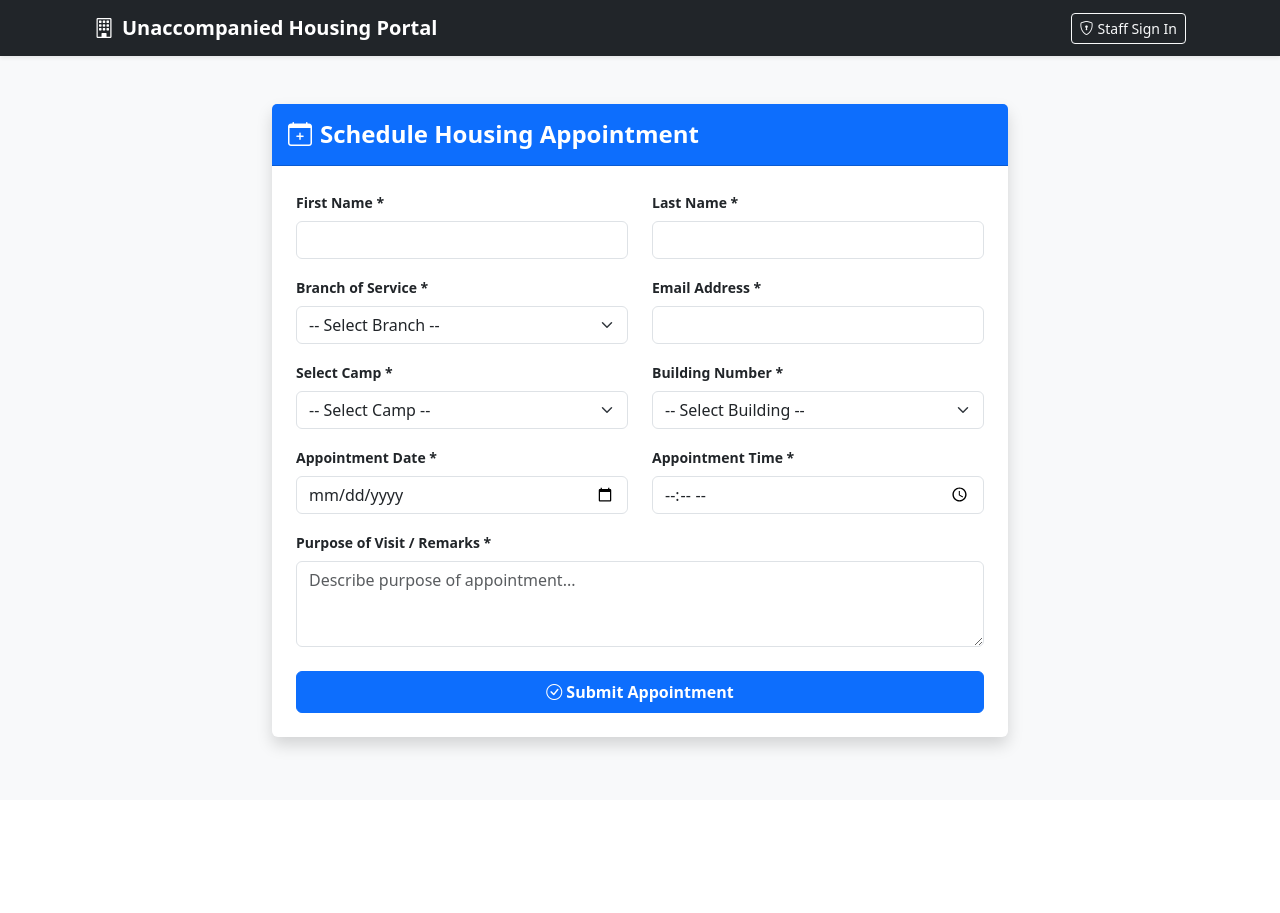
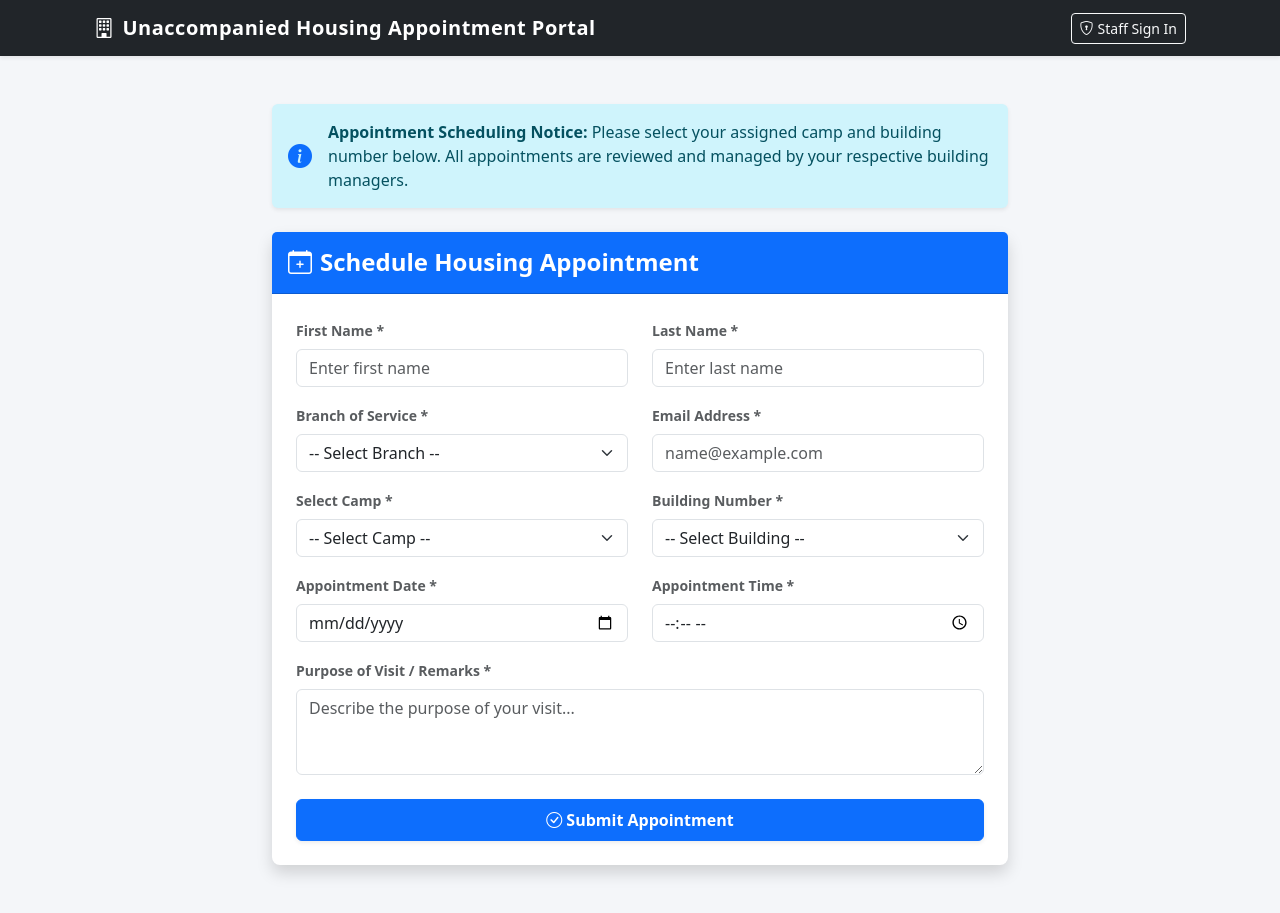
Before and after one commit to HaisaiOjisanoki/housing-booking-app, a Flask app: page / in a window 1280 px wide. Before the commit the page ends 753 px from the top, so only its background shows below. Run offline with Flask 3, Linux system fonts and the light colour scheme.

Commit message:
Restore original polished UI and lunch block validation while keeping server-side state sync for bookings

```diff
--- a/templates/index.html
+++ b/templates/index.html
@@ -6,13 +6,25 @@
     <title>Unaccompanied Housing Appointment Portal</title>
     <link href="https://cdn.jsdelivr.net/npm/bootstrap@5.3.0/dist/css/bootstrap.min.css" rel="stylesheet">
     <link href="https://cdn.jsdelivr.net/npm/bootstrap-icons@1.10.5/font/bootstrap-icons.css" rel="stylesheet">
+    <style>
+        body {
+            background-color: #f4f6f9;
+        }
+        .card {
+            border: none;
+            border-radius: 0.5rem;
+        }
+        .navbar-brand {
+            letter-spacing: 0.5px;
+        }
+    </style>
 </head>
-<body class="bg-light" onload="initPublicPortal()">
+<body onload="initPublicPortal()">
 
     <nav class="navbar navbar-dark bg-dark shadow-sm">
         <div class="container px-4">
             <span class="navbar-brand fw-bold">
-                <i class="bi bi-building me-2"></i>Unaccompanied Housing Portal
+                <i class="bi bi-building me-2"></i>Unaccompanied Housing Appointment Portal
             </span>
             <a href="{{ url_for('login') }}" class="btn btn-outline-light btn-sm">
                 <i class="bi bi-shield-lock me-1"></i>Staff Sign In
@@ -22,8 +34,17 @@
 
     <div class="container py-5">
         <div class="row justify-content-center">
-            <div class="col-md-8">
-                <div class="card shadow border-0">
+            <div class="col-lg-8">
+
+                <!-- Notice Banner -->
+                <div class="alert alert-info shadow-sm mb-4 border-0 d-flex align-items-center">
+                    <i class="bi bi-info-circle-fill fs-4 me-3 text-primary"></i>
+                    <div>
+                        <strong>Appointment Scheduling Notice:</strong> Please select your assigned camp and building number below. All appointments are reviewed and managed by your respective building managers.
+                    </div>
+                </div>
+
+                <div class="card shadow">
                     <div class="card-header bg-primary text-white py-3">
                         <h4 class="mb-0 fw-bold"><i class="bi bi-calendar-plus me-2"></i>Schedule Housing Appointment</h4>
                     </div>
@@ -31,17 +52,17 @@
                         <form id="bookingForm" onsubmit="submitBooking(event)">
                             <div class="row mb-3">
                                 <div class="col-md-6">
-                                    <label class="form-label small fw-bold">First Name *</label>
-                                    <input type="text" id="firstName" class="form-control" required>
+                                    <label class="form-label small fw-bold text-muted">First Name *</label>
+                                    <input type="text" id="firstName" class="form-control" required placeholder="Enter first name">
                                 </div>
                                 <div class="col-md-6">
-                                    <label class="form-label small fw-bold">Last Name *</label>
-                                    <input type="text" id="lastName" class="form-control" required>
+                                    <label class="form-label small fw-bold text-muted">Last Name *</label>
+                                    <input type="text" id="lastName" class="form-control" required placeholder="Enter last name">
                                 </div>
                             </div>
                             <div class="row mb-3">
                                 <div class="col-md-6">
-                                    <label class="form-label small fw-bold">Branch of Service *</label>
+                                    <label class="form-label small fw-bold text-muted">Branch of Service *</label>
                                     <select id="branch" class="form-select" required>
                                         <option value="">-- Select Branch --</option>
                                         <option value="USMC">USMC</option>
@@ -52,19 +73,19 @@
                                     </select>
                                 </div>
                                 <div class="col-md-6">
-                                    <label class="form-label small fw-bold">Email Address *</label>
-                                    <input type="email" id="email" class="form-control" required>
+                                    <label class="form-label small fw-bold text-muted">Email Address *</label>
+                                    <input type="email" id="email" class="form-control" required placeholder="name@example.com">
                                 </div>
                             </div>
                             <div class="row mb-3">
                                 <div class="col-md-6">
-                                    <label class="form-label small fw-bold">Select Camp *</label>
+                                    <label class="form-label small fw-bold text-muted">Select Camp *</label>
                                     <select id="campSelect" class="form-select" required onchange="updateBuildingDropdown()">
                                         <option value="">-- Select Camp --</option>
                                     </select>
                                 </div>
                                 <div class="col-md-6">
-                                    <label class="form-label small fw-bold">Building Number *</label>
+                                    <label class="form-label small fw-bold text-muted">Building Number *</label>
                                     <select id="buildingSelect" class="form-select" required>
                                         <option value="">-- Select Building --</option>
                                     </select>
@@ -72,28 +93,42 @@
                             </div>
                             <div class="row mb-3">
                                 <div class="col-md-6">
-                                    <label class="form-label small fw-bold">Appointment Date *</label>
+                                    <label class="form-label small fw-bold text-muted">Appointment Date *</label>
                                     <input type="date" id="bookingDate" class="form-control" required>
                                 </div>
                                 <div class="col-md-6">
-                                    <label class="form-label small fw-bold">Appointment Time *</label>
-                                    <input type="time" id="bookingTime" class="form-control" required>
+                                    <label class="form-label small fw-bold text-muted">Appointment Time *</label>
+                                    <input type="time" id="bookingTime" class="form-control" required onchange="validateTimeSlot()">
+                                    <div id="timeWarning" class="form-text text-danger d-none small">Appointments are restricted during lunch hours (11:30 - 13:00).</div>
                                 </div>
                             </div>
                             <div class="mb-4">
-                                <label class="form-label small fw-bold">Purpose of Visit / Remarks *</label>
-                                <textarea id="purpose" class="form-control" rows="3" required placeholder="Describe purpose of appointment..."></textarea>
+                                <label class="form-label small fw-bold text-muted">Purpose of Visit / Remarks *</label>
+                                <textarea id="purpose" class="form-control" rows="3" required placeholder="Describe the purpose of your visit..."></textarea>
                             </div>
-                            <button type="submit" class="btn btn-primary w-100 fw-bold py-2">
+                            <button type="submit" id="submitBtn" class="btn btn-primary w-100 fw-bold py-2 shadow-sm">
                                 <i class="bi bi-check-circle me-1"></i>Submit Appointment
                             </button>
                         </form>
 
-                        <div id="successCard" class="alert alert-success mt-4 d-none">
-                            <h5 class="fw-bold"><i class="bi bi-check-circle-fill me-2"></i>Appointment Booked Successfully!</h5>
-                            <p class="mb-1">Your confirmation code is: <strong id="assignedConfirmationCode" class="text-dark fs-5"></strong></p>
-                            <p class="small text-muted mb-0">Please save this code for your records. Assigned building managers can now view and manage your appointment.</p>
-                            <button class="btn btn-outline-success btn-sm mt-3" onclick="resetForm()">Book Another Appointment</button>
+                        <!-- Success Confirmation View -->
+                        <div id="successCard" class="text-center py-4 d-none">
+                            <div class="mb-3">
+                                <i class="bi bi-check-circle-fill text-success" style="font-size: 3.5rem;"></i>
+                            </div>
+                            <h3 class="fw-bold text-dark mb-2">Appointment Booked Successfully!</h3>
+                            <p class="text-muted mb-4">Your appointment has been logged and sent to the assigned building managers.</p>
+
+                            <div class="bg-light border rounded p-3 mb-4 d-inline-block px-5">
+                                <span class="small text-muted d-block uppercase fw-bold">Confirmation Code</span>
+                                <span id="assignedConfirmationCode" class="text-primary fw-bold fs-3"></span>
+                            </div>
+
+                            <div class="d-grid gap-2 col-md-6 mx-auto">
+                                <button class="btn btn-outline-primary btn-sm fw-bold" onclick="resetForm()">
+                                    <i class="bi bi-arrow-clockwise me-1"></i>Book Another Appointment
+                                </button>
+                            </div>
                         </div>
                     </div>
                 </div>
@@ -135,10 +170,31 @@
             }
         }
 
+        function validateTimeSlot() {
+            const timeVal = document.getElementById('bookingTime').value;
+            const warningEl = document.getElementById('timeWarning');
+            const submitBtn = document.getElementById('submitBtn');
+
+            if (!timeVal) {
+                warningEl.classList.add('d-none');
+                submitBtn.disabled = false;
+                return;
+            }
+
+            // Optional lunch restriction check (11:30 - 13:00)
+            if (timeVal >= '11:30' && timeVal <= '13:00') {
+                warningEl.classList.remove('d-none');
+                submitBtn.disabled = true;
+            } else {
+                warningEl.classList.add('d-none');
+                submitBtn.disabled = false;
+            }
+        }
+
         async function submitBooking(e) {
             e.preventDefault();
 
-            // Fetch latest state to prevent race conditions
+            // Fetch latest server state to prevent race conditions
             try {
                 const res = await fetch('/api/state');
                 appState = await res.json();
@@ -168,7 +224,7 @@
 
             appState.bookings.push(newBooking);
 
-            // Save state to backend
+            // Save state to backend API
             const saveRes = await fetch('/api/state', {
                 method: 'POST',
                 headers: { 'Content-Type': 'application/json' },
@@ -180,7 +236,7 @@
                 document.getElementById('assignedConfirmationCode').textContent = code;
                 document.getElementById('successCard').classList.remove('d-none');
             } else {
-                alert('Error submitting appointment. Please try again.');
+                alert('Error submitting appointment. Please check your connection and try again.');
             }
         }
 
@@ -189,6 +245,8 @@
             document.getElementById('buildingSelect').innerHTML = '<option value="">-- Select Building --</option>';
             document.getElementById('bookingForm').classList.remove('d-none');
             document.getElementById('successCard').classList.add('d-none');
+            document.getElementById('submitBtn').disabled = false;
+            document.getElementById('timeWarning').classList.add('d-none');
         }
     </script>
 </body>
```
